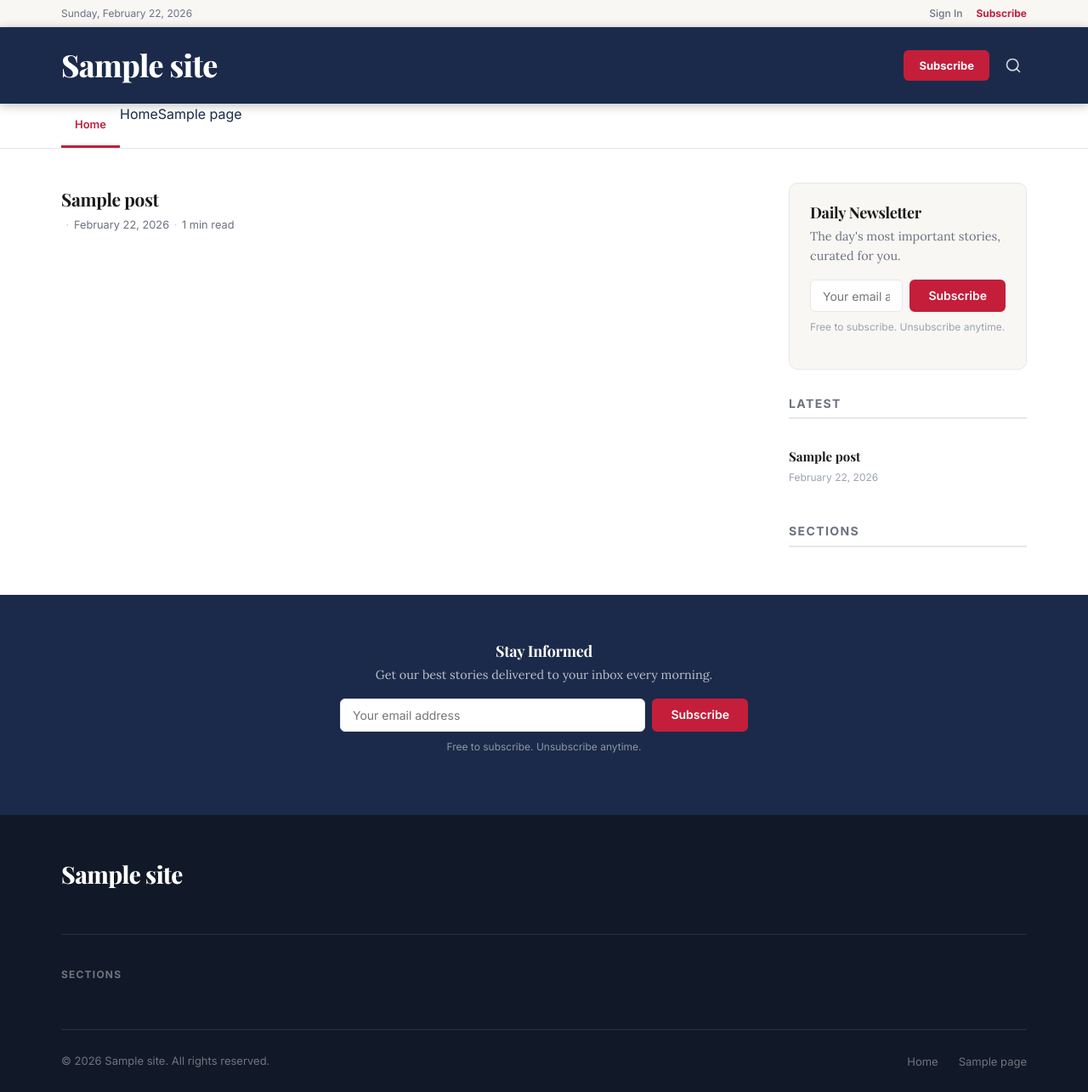
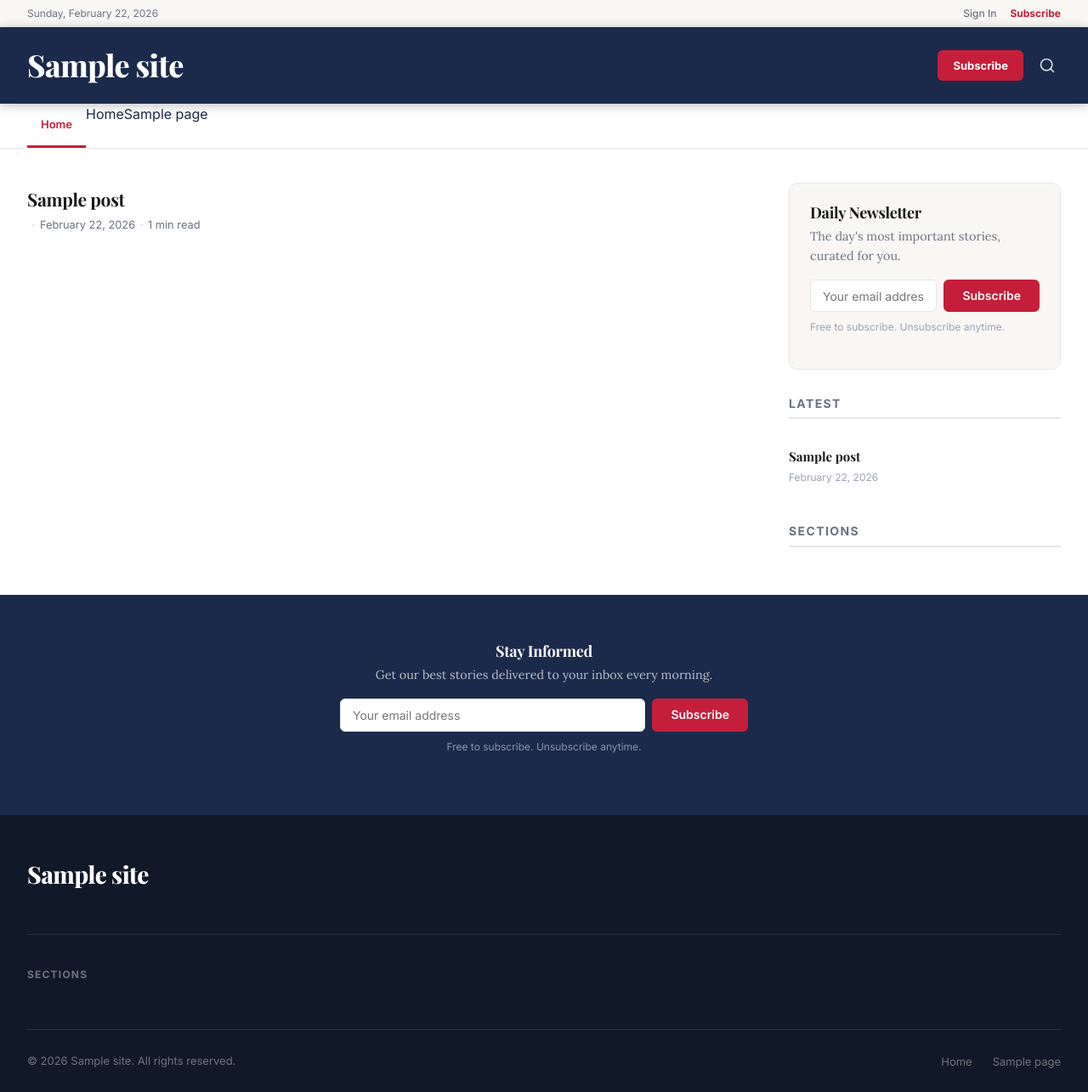
Before and after one commit to brannonmc1980/tgc-church-crm, a WordPress theme: template index.php in a window 1280 px wide. Shown: the whole page at 85% size. Run offline with PHP 8.4 and a stand-in for WordPress, Linux system fonts and the light colour scheme; the site name, menu and one post (Sample post) are stand-ins, and other content is empty; some libraries are stand-ins or nearby versions; some web fonts are replaced.

Commit message:
Widen site layout to match TGC desktop width
Increase main container from 1200px to 1440px to match the wider
editorial layout used by thegospelcoalition.org. Also scale up
sidebars proportionally and expand the wide container to 1680px.

https://claude.ai/code/session_01Trhzu3AatRb81PAMWur9fV

```diff
--- a/assets/css/main.css
+++ b/assets/css/main.css
@@ -31,9 +31,9 @@
   --font-ui:          'Inter', -apple-system, BlinkMacSystemFont, 'Segoe UI', Roboto, sans-serif;
 
   /* Sizes */
-  --max-width:        1200px;
+  --max-width:        1440px;
   --max-width-narrow: 720px;
-  --max-width-wide:   1440px;
+  --max-width-wide:   1680px;
   --gutter:           clamp(1rem, 3vw, 2rem);
   --col-gap:          clamp(1.5rem, 3vw, 2.5rem);
 
@@ -627,7 +627,7 @@ ul, ol { padding-left: 1.5em; }
    -------------------------------------------------------------------------- */
 .home-main {
   display: grid;
-  grid-template-columns: 1fr 320px;
+  grid-template-columns: 1fr 360px;
   gap: var(--col-gap);
   padding-block: 2.5rem;
   align-items: start;
@@ -1326,7 +1326,7 @@ ul, ol { padding-left: 1.5em; }
 
 .section-main {
   display: grid;
-  grid-template-columns: 1fr 280px;
+  grid-template-columns: 1fr 320px;
   gap: var(--col-gap);
   padding-block: 2.5rem;
   align-items: start;
@@ -1809,7 +1809,7 @@ ul, ol { padding-left: 1.5em; }
 
 .archive-main, .index-main {
   display: grid;
-  grid-template-columns: 1fr 280px;
+  grid-template-columns: 1fr 320px;
   gap: var(--col-gap);
   padding-block: 2.5rem;
   align-items: start;
@@ -1856,7 +1856,7 @@ ul, ol { padding-left: 1.5em; }
    34. RESPONSIVE
    -------------------------------------------------------------------------- */
 @media (max-width: 1024px) {
-  .home-main { grid-template-columns: 1fr 260px; }
+  .home-main { grid-template-columns: 1fr 300px; }
   .section-strip__grid { grid-template-columns: repeat(3, 1fr); }
   .related-articles__grid { grid-template-columns: repeat(3, 1fr); }
   .site-footer__columns { grid-template-columns: repeat(2, 1fr); }
```
